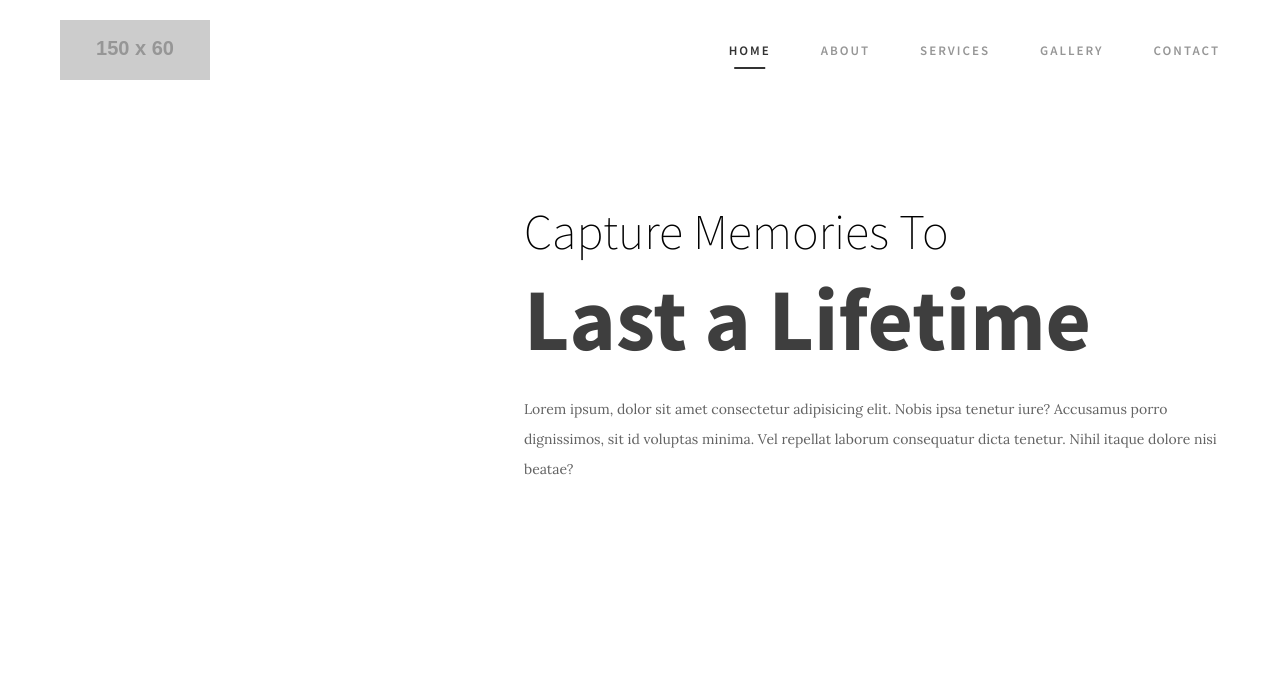
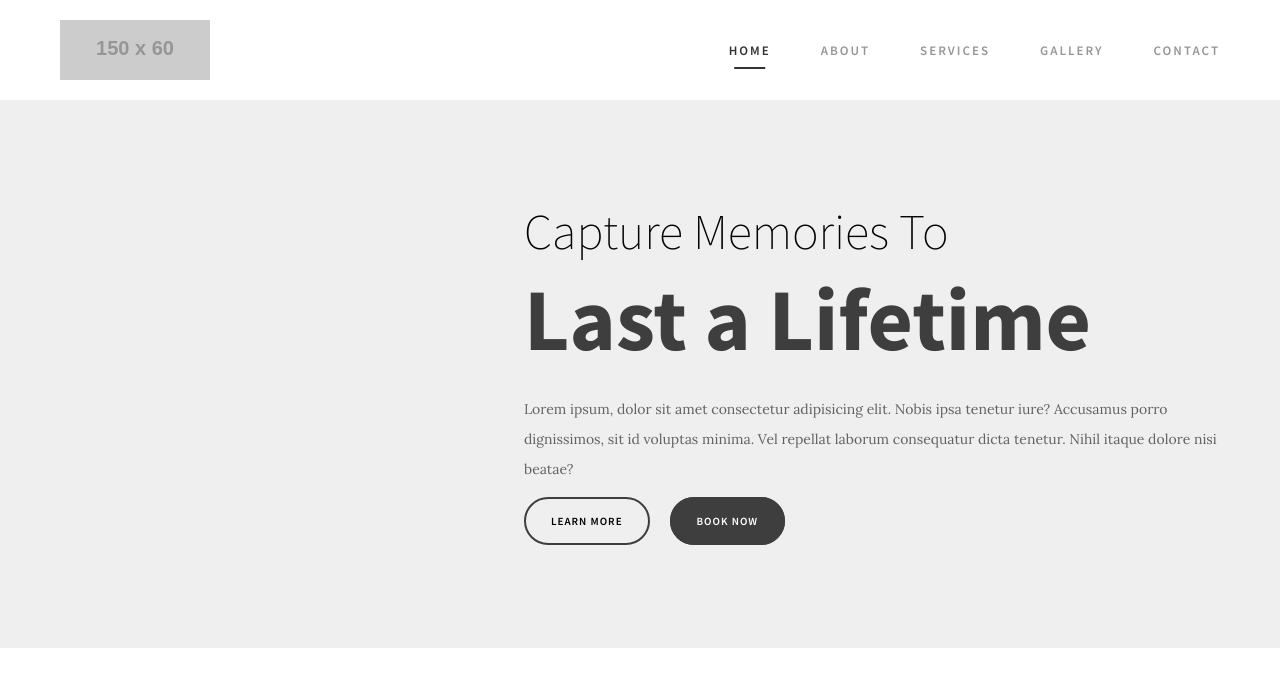
Before and after one commit to darylste/kfphotography, a Next.js app: page / in a window 1280 px wide. Shown: the top 686 px of the page. Built offline with nearby package versions, Linux system fonts and the light colour scheme.

Commit message:
button component created and added to hero

```diff
--- /dev/null
+++ b/atomic/atoms/Button/Button.component.tsx
@@ -0,0 +1,25 @@
+import classNames from 'classnames';
+
+import styles from './Button.module.scss';
+
+interface IButtonProps {
+  href: string;
+  varient: 'primary' | 'secondary';
+}
+
+const Button: React.FC<IButtonProps> = ({ children, href, varient }) => {
+  return (
+    <a
+      href={href}
+      className={classNames(
+        styles.btn,
+        varient === 'primary' && styles.btnPrimary,
+        varient === 'secondary' && styles.btnSecondary,
+      )}
+    >
+      {children}
+    </a>
+  );
+};
+
+export default Button;
--- /dev/null
+++ b/atomic/atoms/Button/Button.module.scss
@@ -0,0 +1,25 @@
+.btn {
+    font-family: 'Source Sans Pro';
+    font-size: 1.1rem;
+    font-weight: 600;
+    letter-spacing: 1px;
+    padding: 1.5rem 2.5rem;
+    margin-top: 5rem;
+    border: 2px solid #3E3E3E;
+    border-radius: 50px;
+}
+
+.btnSecondary:hover {
+    color: #969696;
+}
+
+.btnPrimary {
+    background-color: #3E3E3E;
+    color: #fff;
+
+    &:hover {
+        background-color: #fff;
+        color: #3e3e3e;
+        border: 2px solid #fff;
+    }
+}
--- a/atomic/molecules/Hero/Hero.component.tsx
+++ b/atomic/molecules/Hero/Hero.component.tsx
@@ -1,3 +1,4 @@
+import Button from '../../atoms/Button/Button.component';
 import Typography from '../../atoms/Typography/Typography.component';
 
 import styles from './Hero.module.scss';
@@ -15,6 +16,14 @@ const Hero: React.FC = () => {
             Vel repellat laborum consequatur dicta tenetur. Nihil itaque dolore
             nisi beatae?
           </Typography>
+          <div className={styles.spacer}/>
+          <Button href='#' varient='secondary'>
+            LEARN MORE
+          </Button>
+          <div className={styles.spacerLeft}/>
+          <Button href='#' varient='primary'>
+            BOOK NOW
+          </Button>
         </div>
       </div>
     </div>
--- a/atomic/molecules/Hero/Hero.module.scss
+++ b/atomic/molecules/Hero/Hero.module.scss
@@ -6,8 +6,9 @@
 
 .grid {
     display: grid;
-    margin: 0 6rem;
+    padding: 0 6rem 12rem ;
     grid-template-columns: 40% 60%;
+    background-color: #efefef;
 }
 
 .text {
@@ -15,3 +16,10 @@
 
     grid-column: 2;
 }
+.spacer {
+    padding-bottom: 3rem;
+}
+
+.spacerLeft {display: inline;
+    padding-left: 2rem;
+}
```
